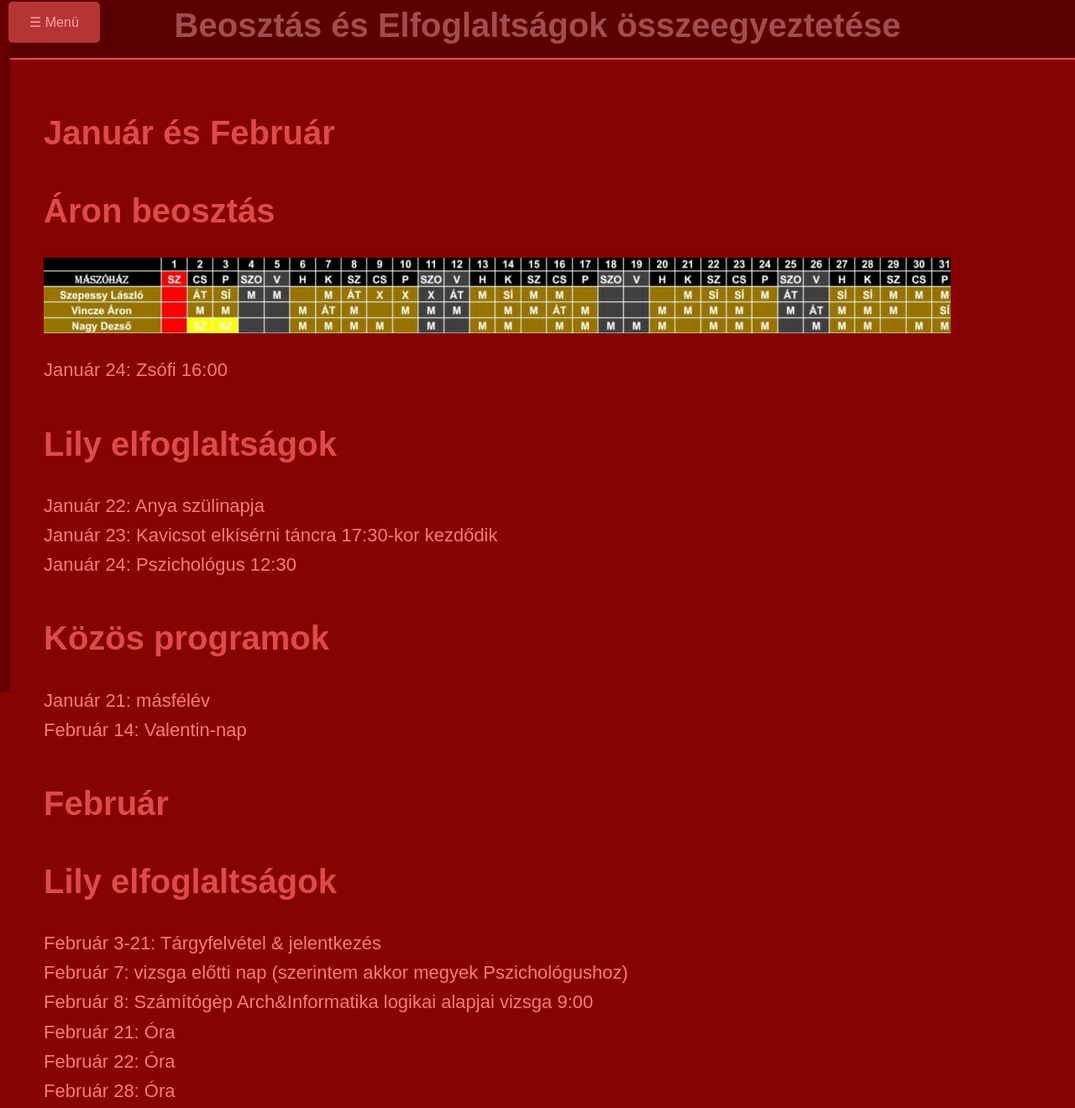
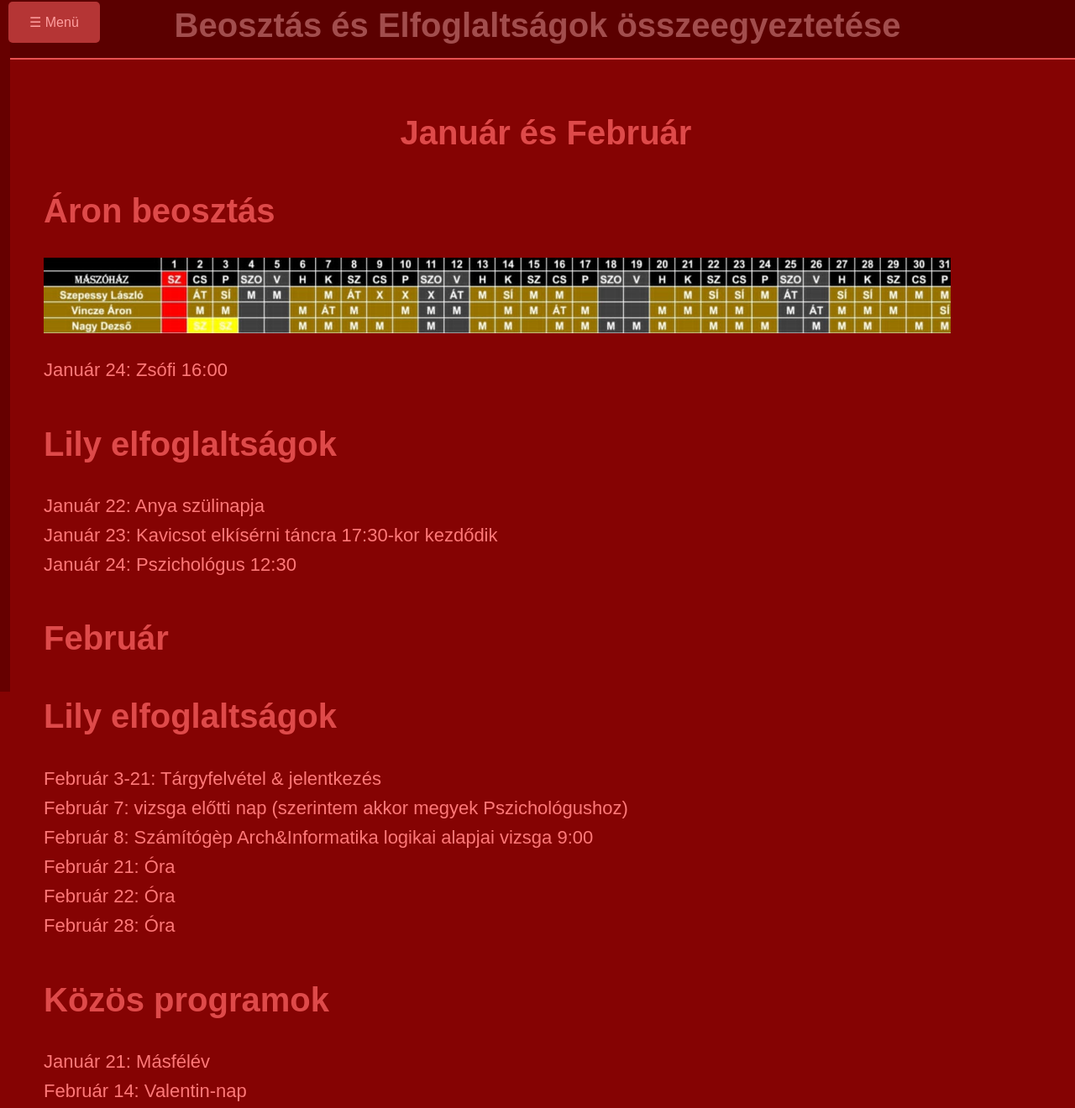
Before and after one commit to FLili2024/web, a plain HTML site: page index.html in a window 1280 px wide. Shown: the part 8-1328 px from the top of the page at 84% size. Drawn offline with Linux system fonts and the light colour scheme.

Commit message:
Update index.html

```diff
--- a/index.html
+++ b/index.html
@@ -28,7 +28,7 @@
         </aside>
         <main class="main-content">
             <section id="Főoldal">
-                <h1>Január és Február</h1>
+                <h1><center>Január és Február</center></h1>
 
             </section>
 
@@ -49,16 +49,6 @@
                </p>
             </section>
 
-            <section id="Közös">
-                <h1>Közös programok</h1>
-                <p>
-                Január 21: másfélév <br>
-                Február 14: Valentin-nap
-                </p>
-
-
-            </section>
-
             <section id="Február">
                 <h1>Február</h1>
             </section>
@@ -76,6 +66,16 @@
 
             </section>
 
+            <section id="Közös">
+                <h1>Közös programok</h1>
+                <p>
+                Január 21: Másfélév <br>
+                Február 14: Valentin-nap
+                </p>
+
+
+            </section>
+
         </main>
     </div>
     <footer class="footer">
```
